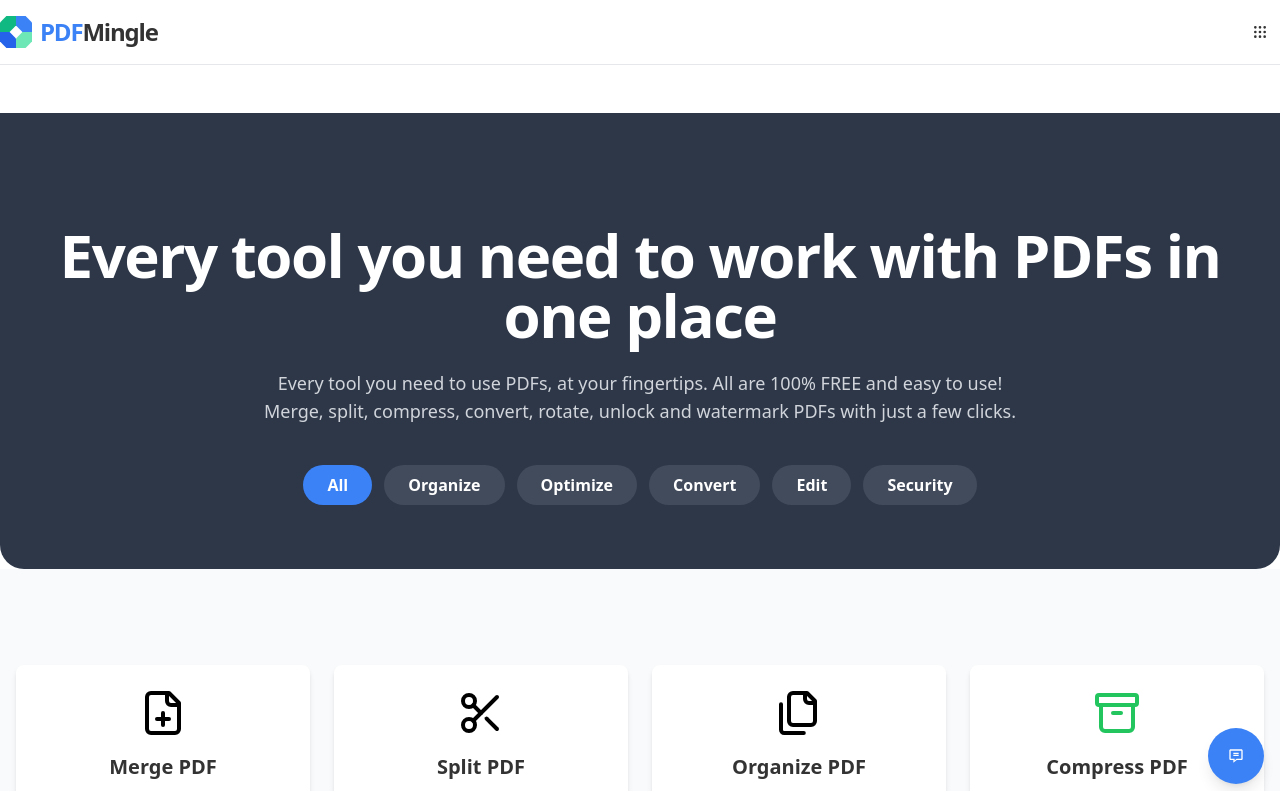
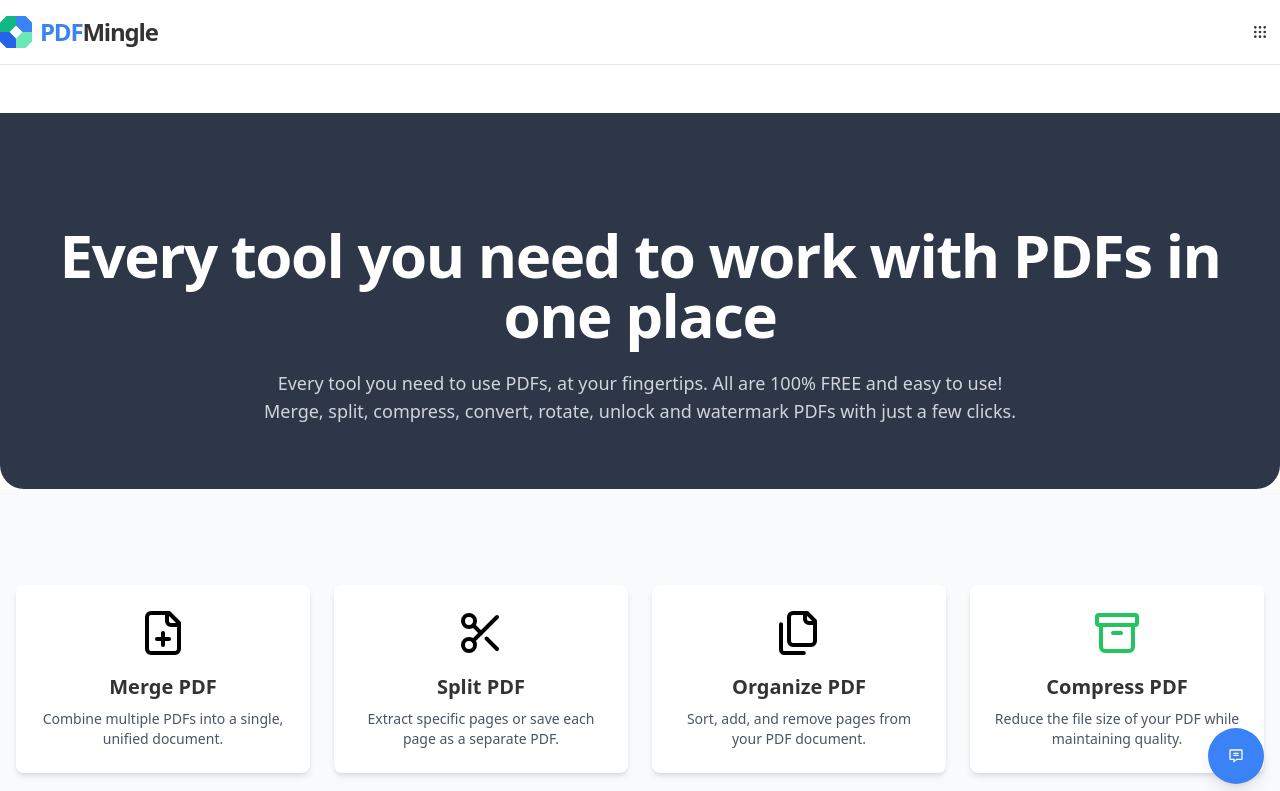
Before and after one commit to widhia-solanki/Pdfmingle, a Next.js app: page / in a window 1280 px wide. Shown: the top 791 px of the page. Built offline with nearby package versions, Linux system fonts and the light colour scheme.

Commit message:
Update index.tsx

```diff
--- a/src/pages/index.tsx
+++ b/src/pages/index.tsx
@@ -1,21 +1,12 @@
-import { useState } from 'react';
-import { tools, categories, ToolCategory } from '@/constants/tools';
-import { Button } from '@/components/ui/button';
 import { ToolGrid } from '@/components/ToolGrid';
 import { InformativePanel } from '@/components/InformativePanel';
-import { cn } from '@/lib/utils';
+import { tools } from '@/constants/tools'; // Import the full tools list
 
 const HomePage = () => {
-  // The state for filtering is now managed directly on the homepage
-  const [activeCategory, setActiveCategory] = useState<ToolCategory | 'All'>('All');
-
-  const filteredTools = activeCategory === 'All'
-    ? tools
-    : tools.filter(tool => tool.category === activeCategory);
-
+  // We no longer need the filtering state here, as we will show all tools.
   return (
     <div className="w-full">
-      {/* --- NEW HERO SECTION --- */}
+      {/* --- HERO SECTION --- */}
       <section className="relative w-full overflow-hidden bg-hero-bg text-white rounded-b-3xl">
         <div className="relative z-10 container mx-auto px-4 text-center pt-20 md:pt-28 pb-12 md:pb-16">
           <h1 className="text-4xl md:text-6xl font-extrabold tracking-tight">
@@ -25,39 +16,16 @@ const HomePage = () => {
             Every tool you need to use PDFs, at your fingertips. All are 100% FREE and easy to use! Merge, split, compress, convert, rotate, unlock and watermark PDFs with just a few clicks.
           </p>
 
-          {/* --- FILTER BUTTONS ARE NOW INSIDE THE HERO --- */}
-          <div className="flex flex-wrap items-center justify-center gap-3 mt-10">
-            <Button
-              onClick={() => setActiveCategory('All')}
-              className={cn(
-                "rounded-full px-6 py-3 text-base font-semibold transition-colors",
-                activeCategory === 'All'
-                  ? 'bg-brand-blue text-white hover:bg-brand-blue-dark'
-                  : 'bg-filter-inactive-bg text-white hover:bg-white/20'
-              )}
-            >
-              All
-            </Button>
-            {categories.map((category) => (
-              <Button
-                key={category}
-                onClick={() => setActiveCategory(category)}
-                className={cn(
-                  "rounded-full px-6 py-3 text-base font-semibold transition-colors",
-                  activeCategory === category
-                    ? 'bg-brand-blue text-white hover:bg-brand-blue-dark'
-                    : 'bg-filter-inactive-bg text-white hover:bg-white/20'
-                )}
-              >
-                {category}
-              </Button>
-            ))}
-          </div>
+          {/*
+            --- THIS IS THE FIX ---
+            The entire filter button section that was here has been removed.
+            --- END OF THE FIX ---
+          */}
         </div>
       </section>
 
-      {/* The ToolGrid now only displays the grid, and receives the filtered tools */}
-      <ToolGrid tools={filteredTools} />
+      {/* The ToolGrid now receives the complete, unfiltered list of tools */}
+      <ToolGrid tools={tools} />
 
       <InformativePanel />
     </div>
```
